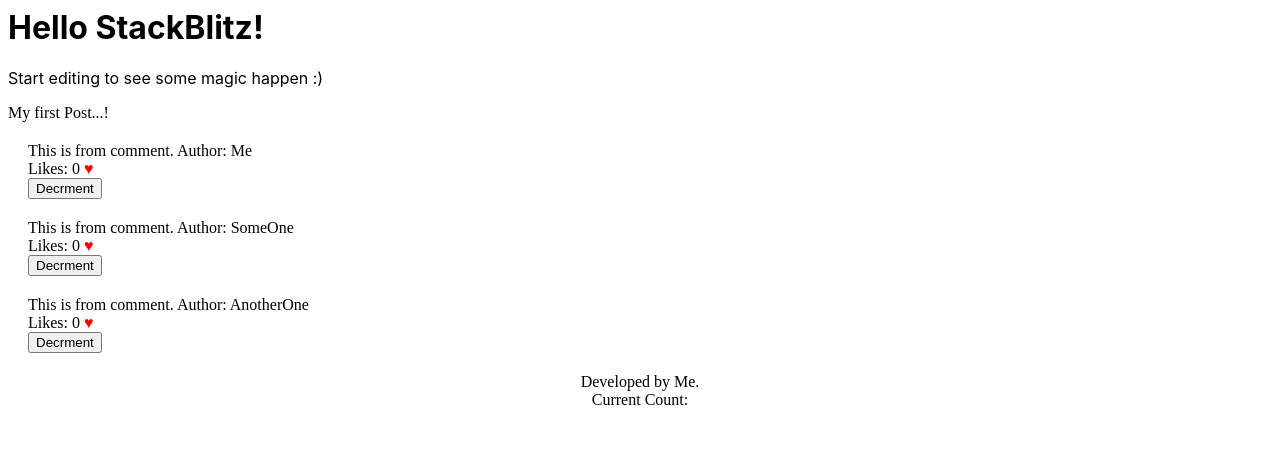
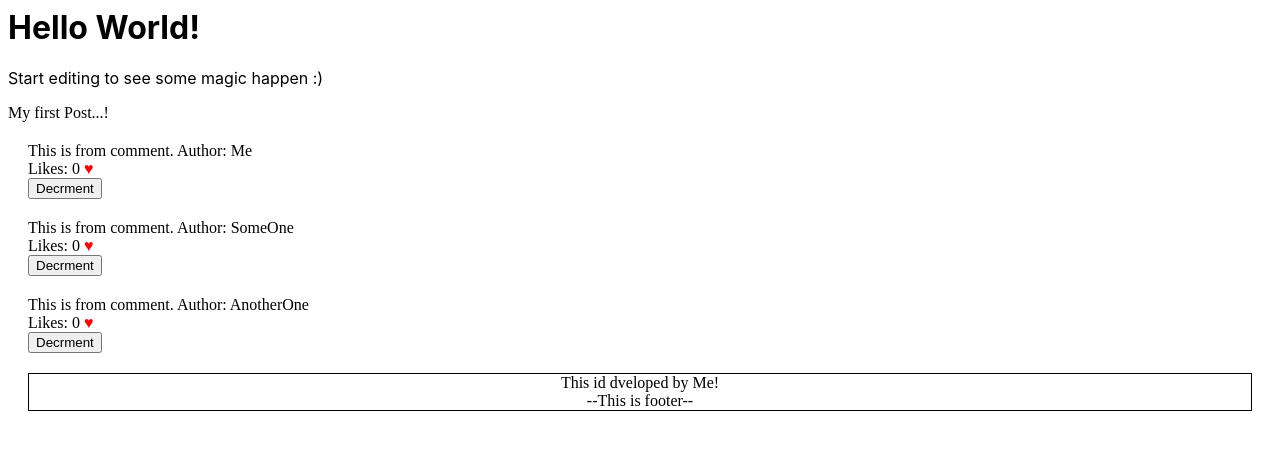
Before and after one commit to noushadbm/react-demo, a React (Create React App) app: page / in a window 1280 px wide. Shown: the top 450 px of the page. Built offline with nearby package versions, Linux system fonts and the light colour scheme; no server answers.

Commit message:
4 files modified

```diff
--- a/src/App.js
+++ b/src/App.js
@@ -1,13 +1,13 @@
 import React from 'react';
 import './style.css';
 import Post from './Post';
-import { ThemeContext } from './theme-context';
+import { ThemeContext, themes } from './theme-context';
 
 export default function App() {
   return (
-    <ThemeContext.Provider value={2}>
+    <ThemeContext.Provider value={themes.dark}>
       <div>
-        <h1>Hello StackBlitz!</h1>
+        <h1>Hello World!</h1>
         <p>Start editing to see some magic happen :)</p>
         <Post />
       </div>
--- a/src/Footer.jsx
+++ b/src/Footer.jsx
@@ -3,12 +3,17 @@ import { ThemeContext } from './theme-context';
 
 const Footer = () => {
   return (
-    <>
-      <div className="footer-box">
-        <div>Developed by Me.</div>
-        <div>Current Count: {}</div>
-      </div>
-    </>
+    <ThemeContext.Consumer>
+      {(theme) => (
+        <div
+          className="footer-box"
+          style={{ backgroundColor: theme.background, color: theme.foreground }}
+        >
+          <div>This id dveloped by Me!</div>
+          <div>--This is footer--</div>
+        </div>
+      )}
+    </ThemeContext.Consumer>
   );
 };
 
--- a/src/style.css
+++ b/src/style.css
@@ -9,6 +9,7 @@ p {
 }
 
 .footer-box {
+  border: 1px solid;
   margin: 20px;
   text-align: center;
 }
--- a/src/theme-context.js
+++ b/src/theme-context.js
@@ -3,14 +3,12 @@ import React from 'react';
 export const themes = {
   light: {
     foreground: '#000000',
-    background: '#eeeeee',
+    background: '#ffffff',
   },
   dark: {
-    foreground: '#ffffff',
-    background: '#222222',
+    foreground: '#000000',
+    background: '#ffffff',
   },
 };
 
-export const ThemeContext = React.createContext(
-  themes.dark // default value
-);
+export const ThemeContext = React.createContext({ theme: themes.dark });
```
